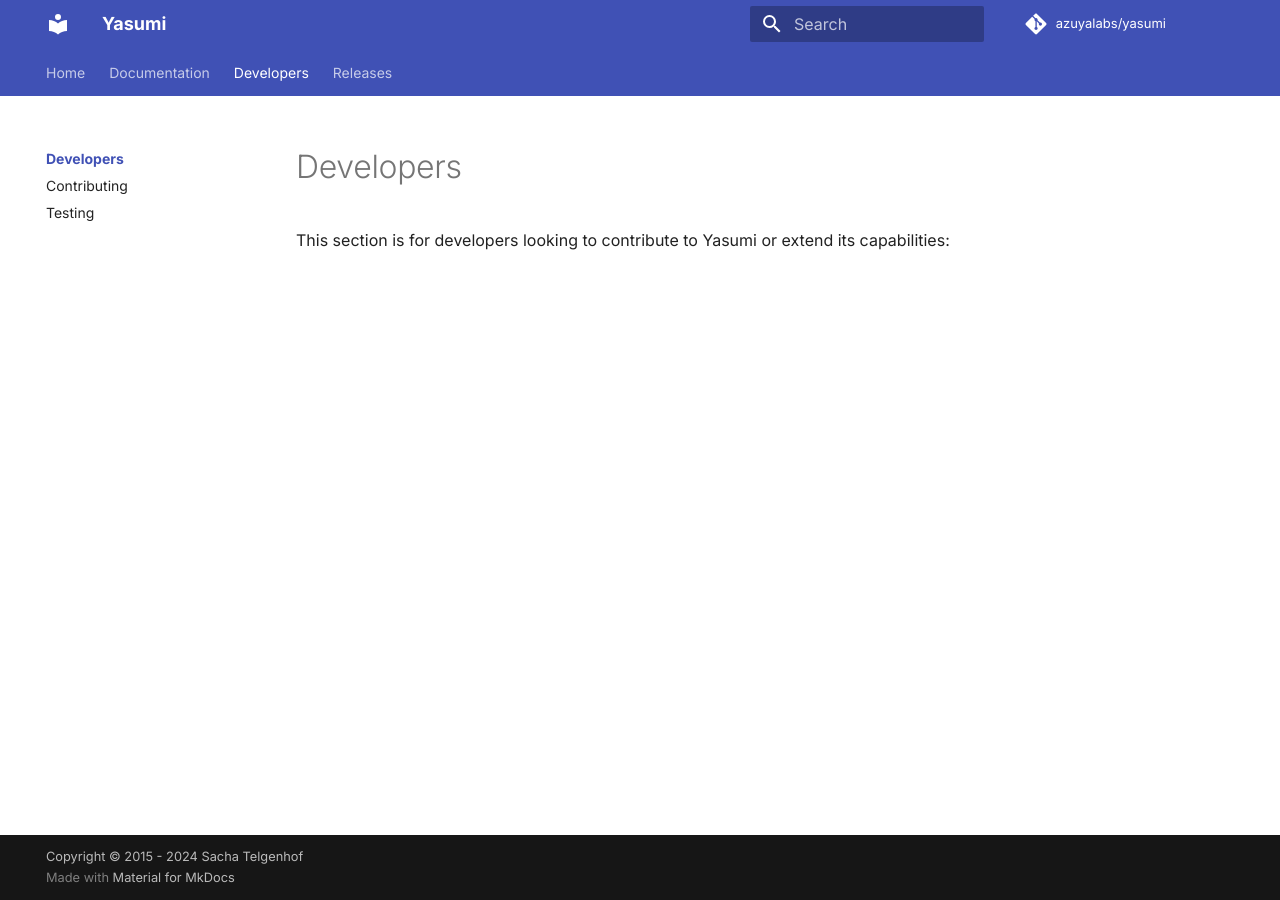
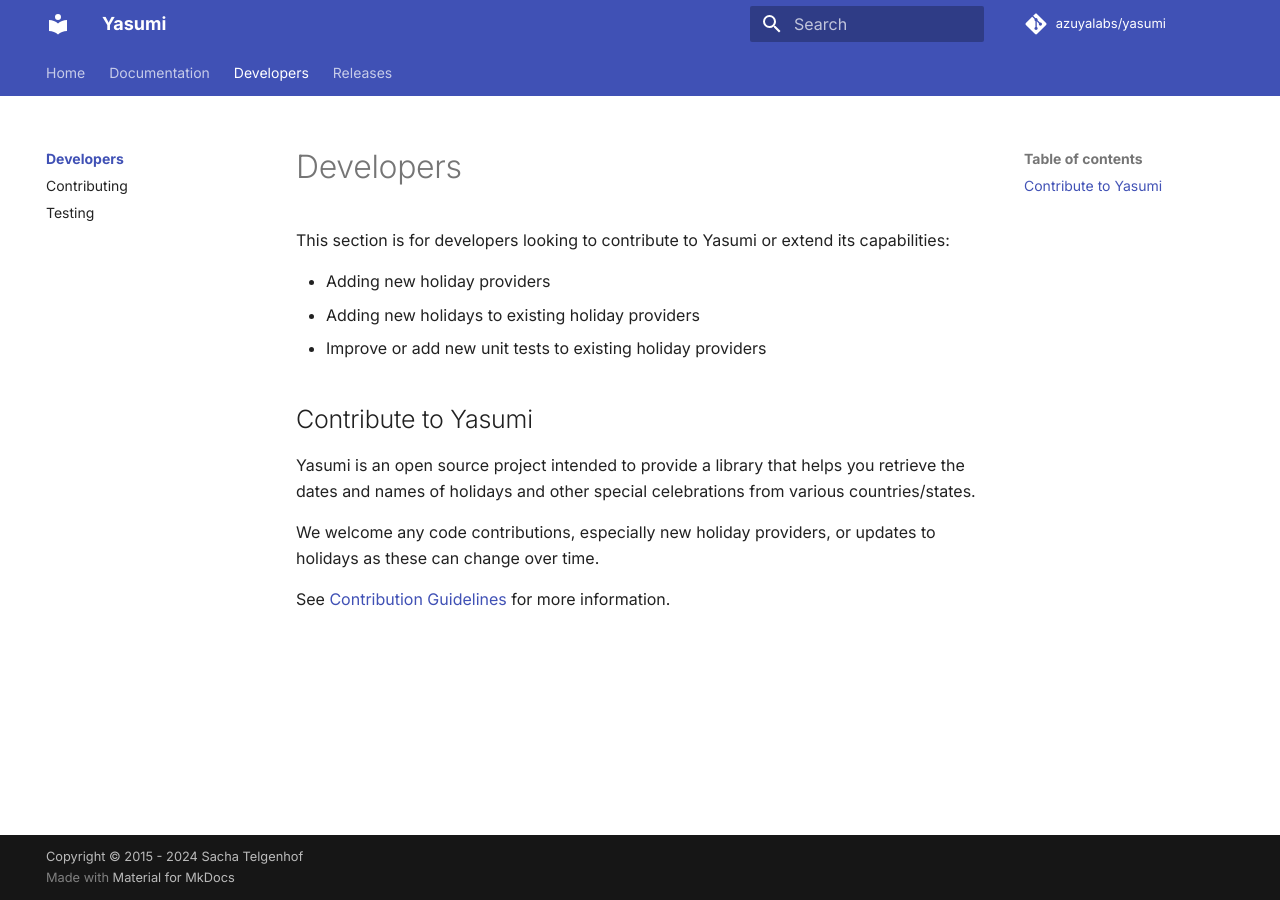
Before and after one commit to azuyalabs/yasumi-docs, an MkDocs documentation site: the page built from docs/developers/index.md, in a window 1280 px wide. Built offline with MkDocs 1.6.1 and Material for MkDocs 9.7.7, drawn with Linux system fonts in a browser that asks for light colours; comment, search, counter and statistics services are not loaded.

Commit message:
Add more content to the developer's main page
Fixed link to the between_filter page.

Signed-off-by: Sacha Telgenhof <me@sachatelgenhof.com>

```diff
--- a/docs/developers/index.md
+++ b/docs/developers/index.md
@@ -1 +1,14 @@
 This section is for developers looking to contribute to Yasumi or extend its capabilities:
+
+- Adding new holiday providers
+- Adding new holidays to existing holiday providers
+- Improve or add new unit tests to existing holiday providers
+
+## Contribute to Yasumi
+
+Yasumi is an open source project intended to provide a library that helps you retrieve the dates and names
+of holidays and other special celebrations from various countries/states.
+
+We welcome any code contributions, especially new holiday providers, or updates to holidays as these can change over time.
+
+See [Contribution Guidelines](contributing.md) for more information.
```
Also changed, not shown: docs/filters.md (+1 -1 lines), docs/getting-started.md (+1 -1 lines), docs/recipes/basic.md (+1 -1 lines), docs/recipes/filters.md (+1 -1 lines).
